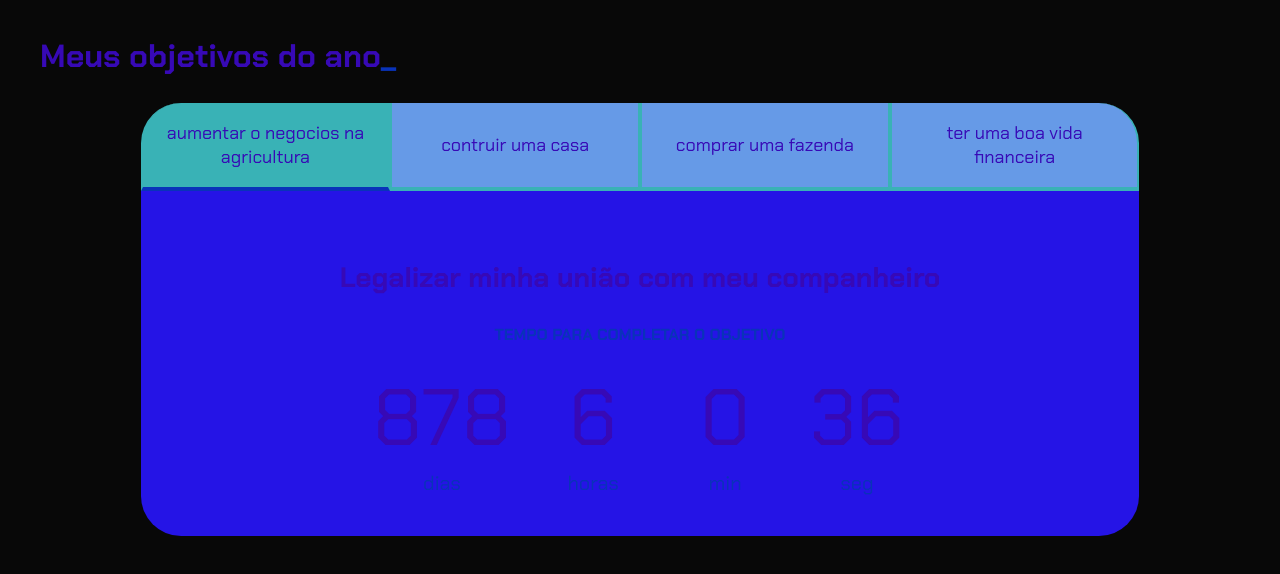
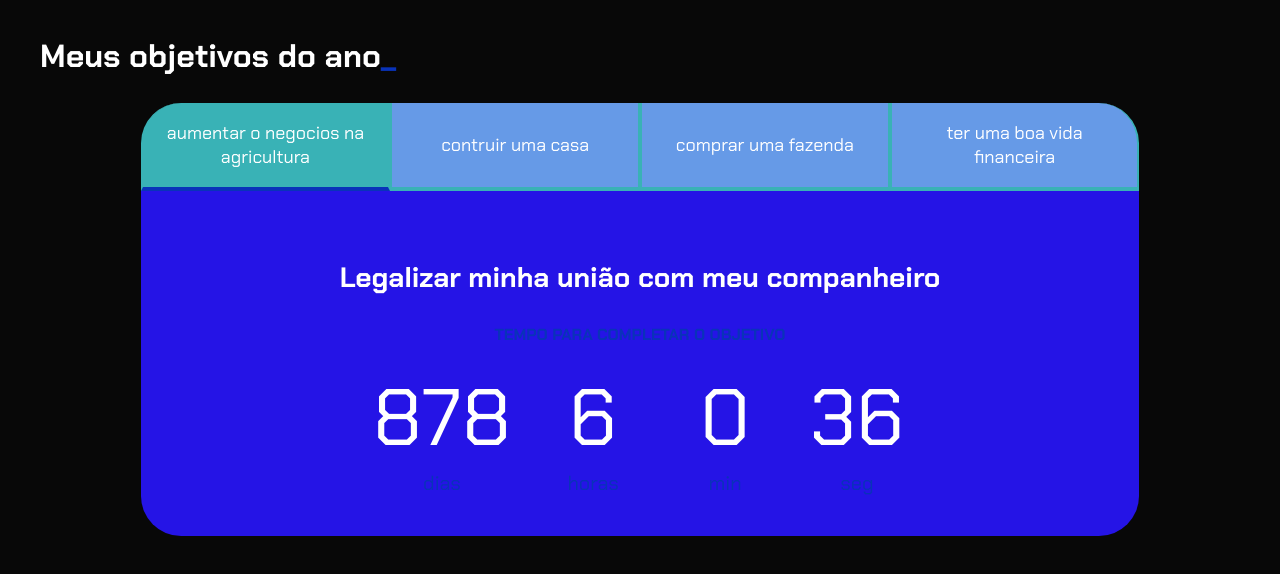
Before and after one commit to T7qualificado/PROJETO-DE-VIDA, a plain HTML site: page index.html in a window 1280 px wide. Drawn offline with Linux system fonts and the light colour scheme.

Commit message:
alteração

```diff
--- a/style.css
+++ b/style.css
@@ -3,7 +3,7 @@
 :root {
     --cor-de-fundo: #080808;
     --verde: #0933b9;
-    --branco: #3709b6;
+    --branco: #ffffff;
     --botao-ativo: #39b2b6;
     --botao-inativo: rgb(102, 154, 231);
     --texto-fundo: rgb(37, 20, 230);
```
